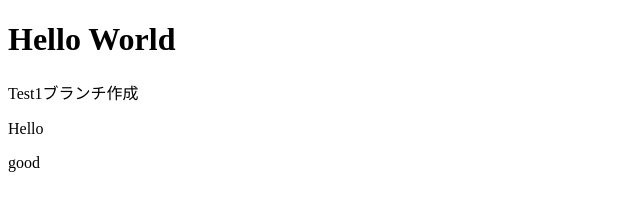
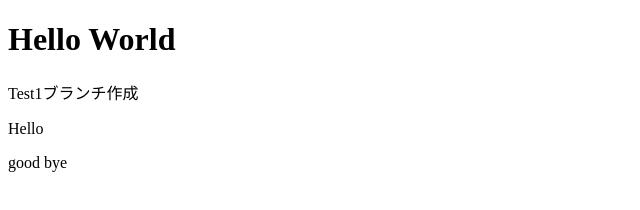
Before and after one commit to satakeyusuke3141/test_team, a plain HTML site: page index.html in a window 1280 px wide. Shown: the full height of the page, 0-640 px from the left. Drawn offline with Linux system fonts and the light colour scheme.

Commit message:
変更有

```diff
--- a/index.html
+++ b/index.html
@@ -9,7 +9,7 @@
         <h1>Hello World</h1>
         <p>Test1ブランチ作成</p>
         <p>Hello</p>
-        <p>good</p>
+        <p>good bye</p>
 
     </body>
 </html>
```
